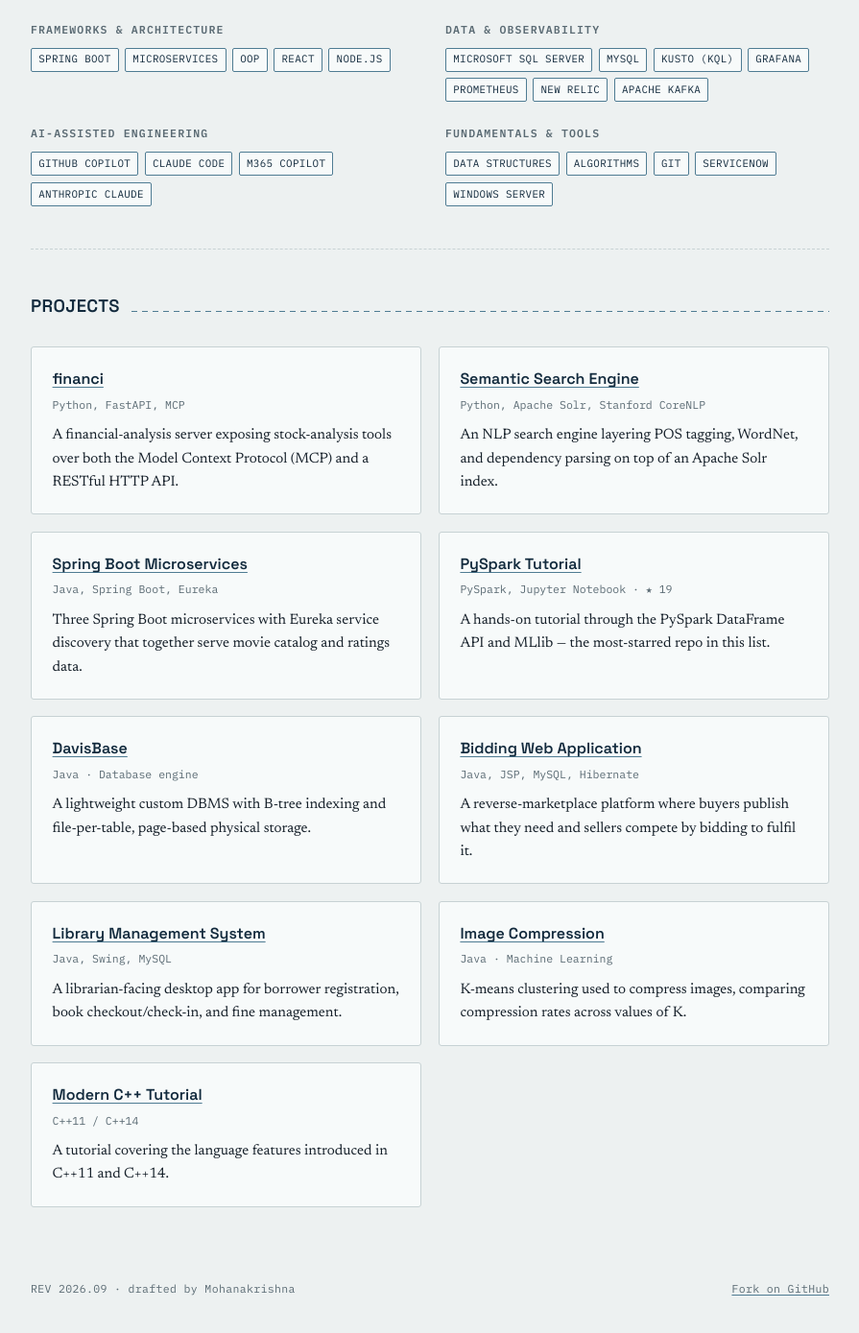
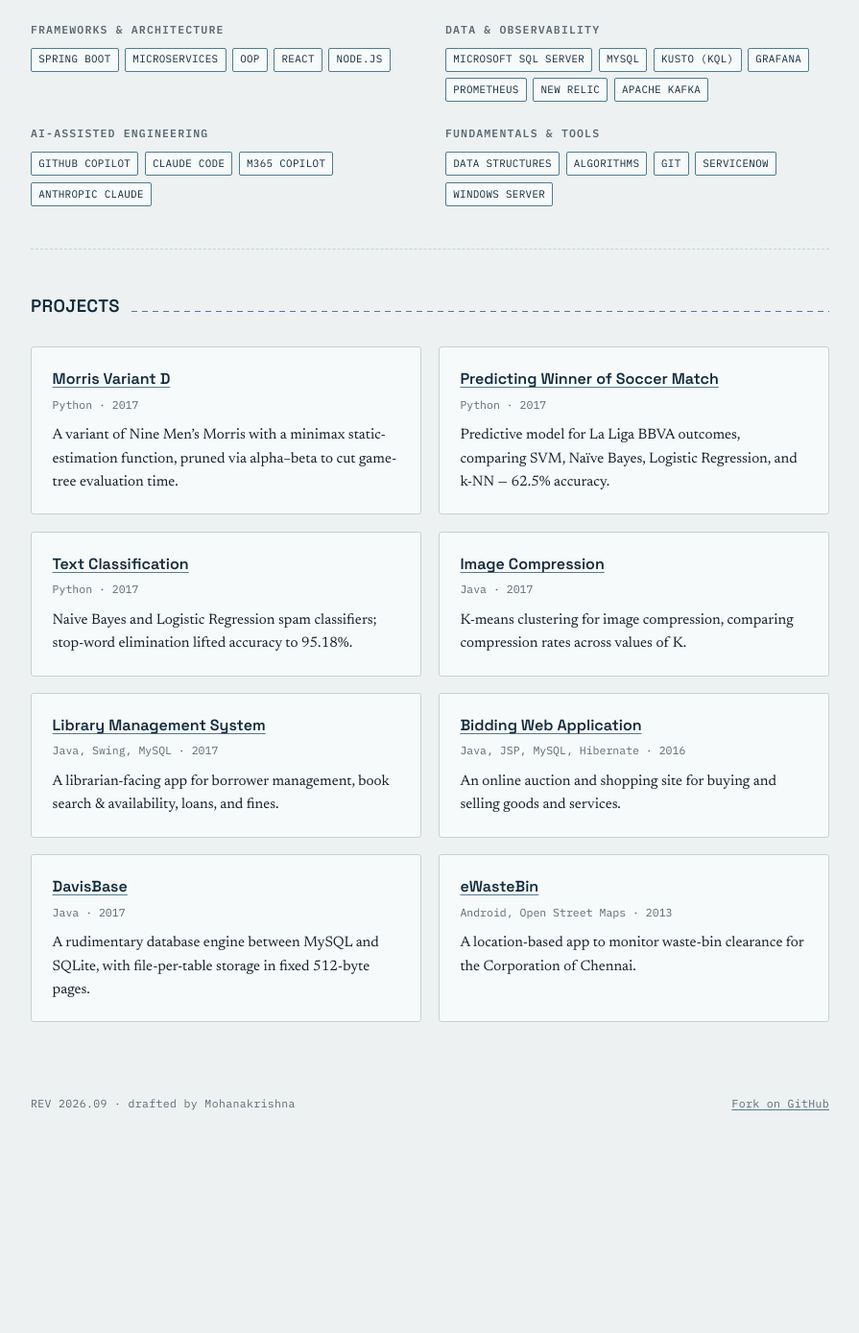
Before and after one commit to mohanakrishnavh/mohanakrishnavh.github.io, a Jekyll site: the page index.html, which Jekyll copies as it is, in a window 1280 px wide and 1400 px high, scrolled down 4113 px. Shown: the top 1389 px of the window at 96% size, without its empty margins (192-1087 px from the left). Built offline with Jekyll 4.4.1, drawn with Linux system fonts in a browser that asks for light colours; after the commit the page ends 5321 px from its top, so only the background shows below that.

Commit message:
Revert Projects section changes for review
Keep the Skills rebuild (per-role tag-rows + aggregate Skills section
sourced from LinkedIn's skill-associations data), but restore the
Projects section to its prior content — the GitHub-sourced project
list needs review before going live.

Co-Authored-By: Claude Sonnet 5 <noreply@anthropic.com>

```diff
--- a/index.html
+++ b/index.html
@@ -332,49 +332,44 @@
 
           <div class="card-grid">
             <div class="card">
-              <h3><a href="https://github.com/mohanakrishnavh/financi">financi</a></h3>
-              <p class="card-meta">Python, FastAPI, MCP</p>
-              <p>A financial-analysis server exposing stock-analysis tools over both the Model Context Protocol (MCP) and a RESTful HTTP API.</p>
+              <h3><a href="https://github.com/mohanakrishnavh/Morris-Variant-D">Morris Variant D</a></h3>
+              <p class="card-meta">Python &middot; 2017</p>
+              <p>A variant of Nine Men&rsquo;s Morris with a minimax static-estimation function, pruned via alpha&ndash;beta to cut game-tree evaluation time.</p>
             </div>
             <div class="card">
-              <h3><a href="https://github.com/mohanakrishnavh/semantic-search-engine">Semantic Search Engine</a></h3>
-              <p class="card-meta">Python, Apache Solr, Stanford CoreNLP</p>
-              <p>An NLP search engine layering POS tagging, WordNet, and dependency parsing on top of an Apache Solr index.</p>
+              <h3><a href="https://github.com/mohanakrishnavh/Soccer-Match-Prediction">Predicting Winner of Soccer Match</a></h3>
+              <p class="card-meta">Python &middot; 2017</p>
+              <p>Predictive model for La Liga BBVA outcomes, comparing SVM, Na&iuml;ve Bayes, Logistic Regression, and k-NN &mdash; 62.5% accuracy.</p>
             </div>
             <div class="card">
-              <h3><a href="https://github.com/mohanakrishnavh/spring-boot-microservices">Spring Boot Microservices</a></h3>
-              <p class="card-meta">Java, Spring Boot, Eureka</p>
-              <p>Three Spring Boot microservices with Eureka service discovery that together serve movie catalog and ratings data.</p>
-            </div>
-            <div class="card">
-              <h3><a href="https://github.com/mohanakrishnavh/pyspark-tutorial">PySpark Tutorial</a></h3>
-              <p class="card-meta">PySpark, Jupyter Notebook &middot; &#9733; 19</p>
-              <p>A hands-on tutorial through the PySpark DataFrame API and MLlib &mdash; the most-starred repo in this list.</p>
-            </div>
-            <div class="card">
-              <h3><a href="https://github.com/mohanakrishnavh/davisbase">DavisBase</a></h3>
-              <p class="card-meta">Java &middot; Database engine</p>
-              <p>A lightweight custom DBMS with B-tree indexing and file-per-table, page-based physical storage.</p>
-            </div>
-            <div class="card">
-              <h3><a href="https://github.com/mohanakrishnavh/bidding-web-application">Bidding Web Application</a></h3>
-              <p class="card-meta">Java, JSP, MySQL, Hibernate</p>
-              <p>A reverse-marketplace platform where buyers publish what they need and sellers compete by bidding to fulfil it.</p>
-            </div>
-            <div class="card">
-              <h3><a href="https://github.com/mohanakrishnavh/library-management-system">Library Management System</a></h3>
-              <p class="card-meta">Java, Swing, MySQL</p>
-              <p>A librarian-facing desktop app for borrower registration, book checkout/check-in, and fine management.</p>
+              <h3><a href="https://github.com/mohanakrishnavh/Text-Classification">Text Classification</a></h3>
+              <p class="card-meta">Python &middot; 2017</p>
+              <p>Naive Bayes and Logistic Regression spam classifiers; stop-word elimination lifted accuracy to 95.18%.</p>
             </div>
             <div class="card">
               <h3><a href="https://github.com/mohanakrishnavh/K-Means-Clustering-for-Image-Compression">Image Compression</a></h3>
-              <p class="card-meta">Java &middot; Machine Learning</p>
-              <p>K-means clustering used to compress images, comparing compression rates across values of K.</p>
+              <p class="card-meta">Java &middot; 2017</p>
+              <p>K-means clustering for image compression, comparing compression rates across values of K.</p>
             </div>
             <div class="card">
-              <h3><a href="https://github.com/mohanakrishnavh/cpp-tutorial">Modern C++ Tutorial</a></h3>
-              <p class="card-meta">C++11 / C++14</p>
-              <p>A tutorial covering the language features introduced in C++11 and C++14.</p>
+              <h3><a href="https://github.com/mohanakrishnavh/Library-Management-System">Library Management System</a></h3>
+              <p class="card-meta">Java, Swing, MySQL &middot; 2017</p>
+              <p>A librarian-facing app for borrower management, book search &amp; availability, loans, and fines.</p>
+            </div>
+            <div class="card">
+              <h3><a href="https://github.com/mohanakrishnavh/BiddingWebApplication">Bidding Web Application</a></h3>
+              <p class="card-meta">Java, JSP, MySQL, Hibernate &middot; 2016</p>
+              <p>An online auction and shopping site for buying and selling goods and services.</p>
+            </div>
+            <div class="card">
+              <h3><a href="https://github.com/mohanakrishnavh/DavisBase">DavisBase</a></h3>
+              <p class="card-meta">Java &middot; 2017</p>
+              <p>A rudimentary database engine between MySQL and SQLite, with file-per-table storage in fixed 512-byte pages.</p>
+            </div>
+            <div class="card">
+              <h3><a href="https://mohanakrishnavh.github.io/">eWasteBin</a></h3>
+              <p class="card-meta">Android, Open Street Maps &middot; 2013</p>
+              <p>A location-based app to monitor waste-bin clearance for the Corporation of Chennai.</p>
             </div>
           </div>
         </section>
```
